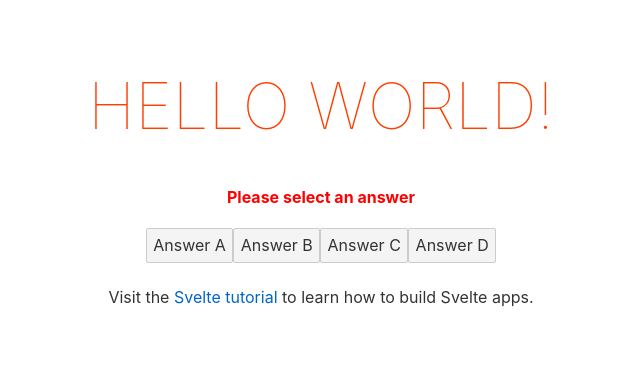
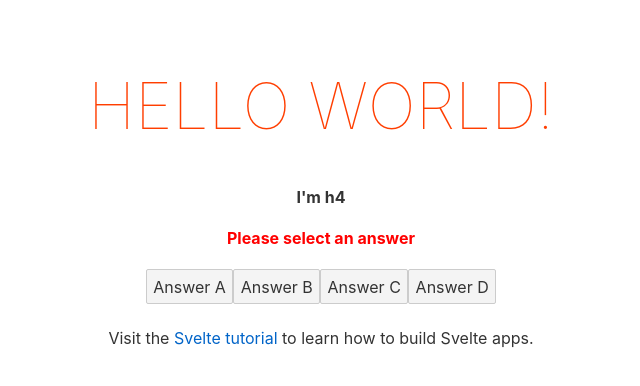
Before and after one commit to tienpham94/svelte-quiz, a Svelte app: page / in a window 1280 px wide. Shown: the top 386 px of the page, without its empty margins (319-959 px from the left). Built offline with nearby package versions, Linux system fonts and the light colour scheme.

Commit message:
scope css

```diff
--- a/src/App.svelte
+++ b/src/App.svelte
@@ -27,6 +27,7 @@
 
 <main>
   <h1>Hello {name}!</h1>
+	<h4>I'm h4</h4>
 	<Quiz quizName="New quiz"/>
   <p>
     Visit the
```
